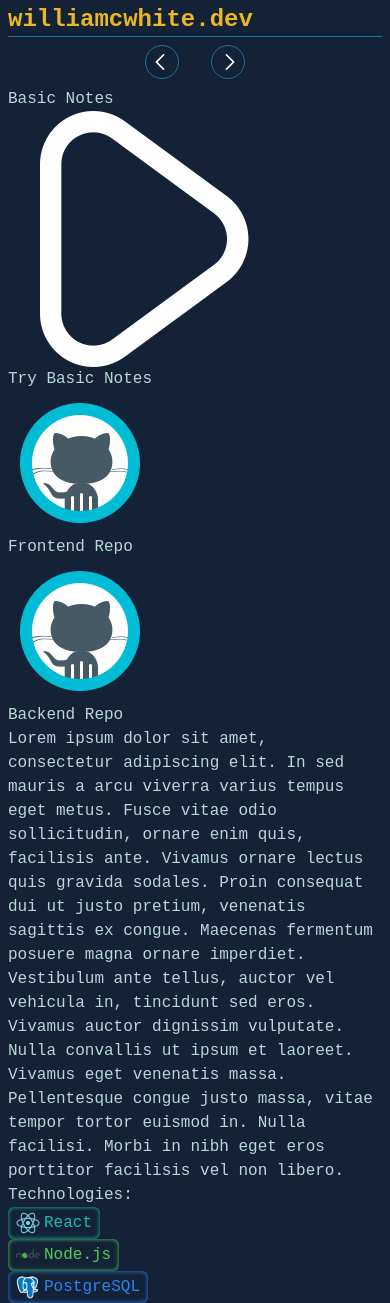
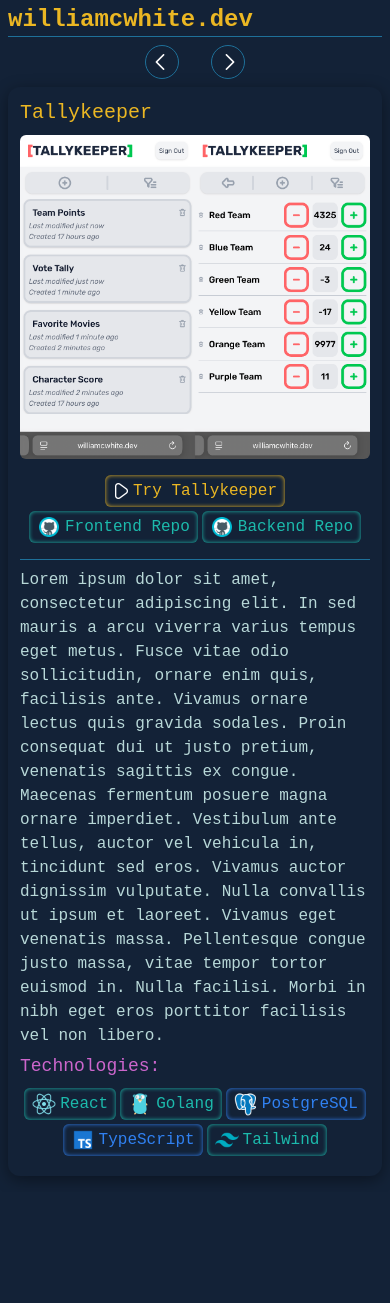
Before and after one commit to WilliamCWhite/personal_site, a React (Vite) app: page / in a window 390 px wide. After the commit the page ends 1192 px from the top, so only its background shows below. Built offline with nearby package versions, Linux system fonts and the light colour scheme; a web font is replaced by a local one.

Commit message:
Projects fully styled for mobile

```diff
--- a/src/App.tsx
+++ b/src/App.tsx
@@ -28,7 +28,7 @@
           </div>
 
           <section className="flex flex-col">
-            <ProjectSlide project={projects[1]} />
+            <ProjectSlide project={projects[0]} />
 
           </section>
         </div>
--- a/src/components/ProjectSlide.tsx
+++ b/src/components/ProjectSlide.tsx
@@ -44,10 +44,17 @@
 }: ProjectProps) {
 
   const links = project.links.map((link: ProjectLink) => {
+    let divClasses = "cyan-box";
+    let iconClasses = "w-6 h-6"
+    if (link.type == "primary") {
+      divClasses = "yellow-box"
+      iconClasses = "w-4 h-4"
+    }
+
     return (
       <a href={link.url}>
-        <div>
-          <img src={linkIconMap[link.iconName]} />
+        <div className={`${divClasses} px-2 py-1 gap-1 rounded-md flex w-fit items-center`}>
+          <img className={iconClasses} src={linkIconMap[link.iconName]} />
           <p>{link.label}</p>
         </div>
       </a>
@@ -61,21 +68,21 @@
   })
 
   return (
-    <div className="project-container">
+    <div className="slide-shadow rounded-xl p-3 flex flex-col justify-center items-center">
       <div className="section-1">
-        <h2>{project.title}</h2>
-        <img src={images[project.idx]} />
-        <nav className="link-list">
+        <h2 className="text-xl text-nyellow">{project.title}</h2>
+        <img className="my-2 rounded-md" src={images[project.idx]} />
+        <nav className="py-2 gap-1 flex flex-row flex-wrap justify-center items-center">
           {...links}
         </nav>
       </div>
-      <div className="divider"></div>
+      <div className="my-2 w-full h-px bg-ncomment"></div>
       <div className="section-2">
         <p>
           {project.description}
         </p>
-        <p>Technologies:</p>
-        <div className="skill-list">
+        <p className="pt-1 text-npurple text-lg">Technologies:</p>
+        <div className="py-2 gap-1 flex flex-row flex-wrap justify-center items-center">
           {...skills}
         </div>
 
--- a/src/index.css
+++ b/src/index.css
@@ -9,7 +9,7 @@
   --color-ngreen: #51CC51;
   --color-ncyan: #1CBAAC;
   --color-nblue: #3081F2;
-  --color-npurpple: #CC66CC;
+  --color-npurple: #CC66CC;
   --color-nwhite: #B8D8D8;
   --color-ncomment: #1e7099;
   --color-nbg: #132237;
@@ -18,6 +18,7 @@
 @layer components {
   .slide-shadow {
     box-shadow: 0px 4px 16px rgba(0, 0, 0, 0.4);
+    margin-bottom: 1rem;
   }
 
   .blue {
```
